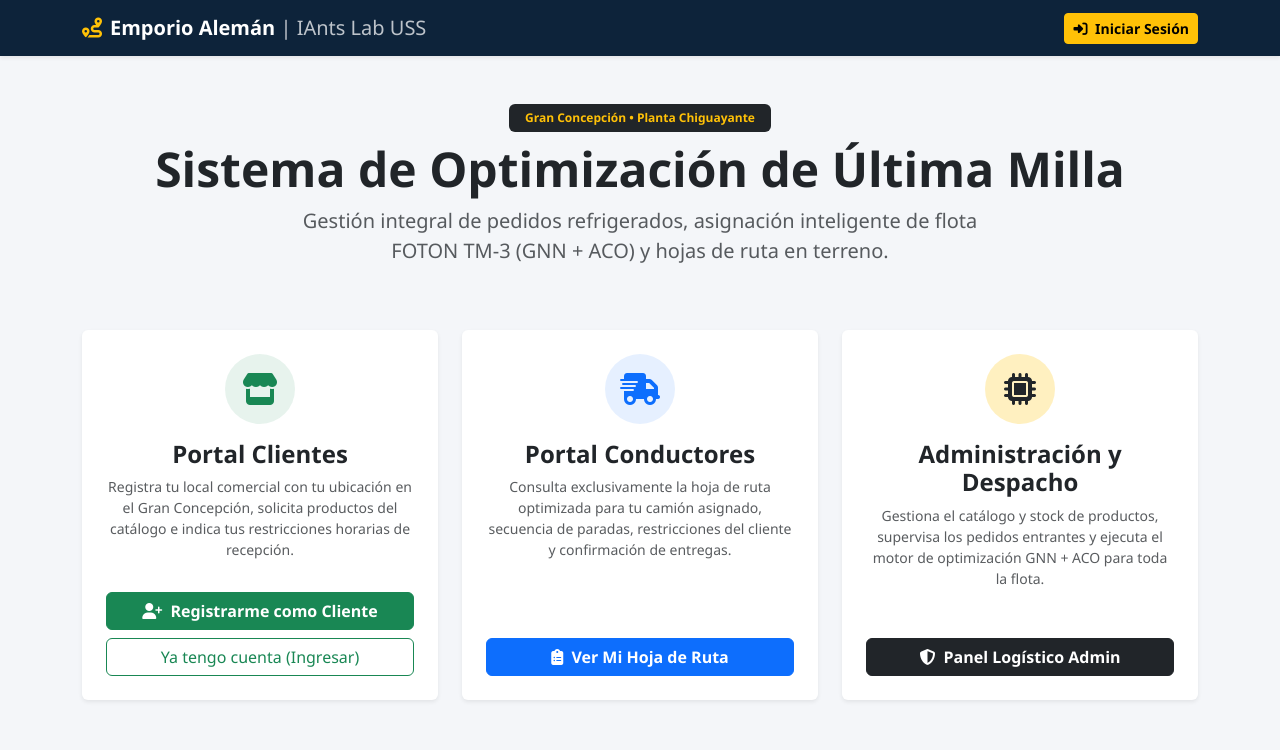
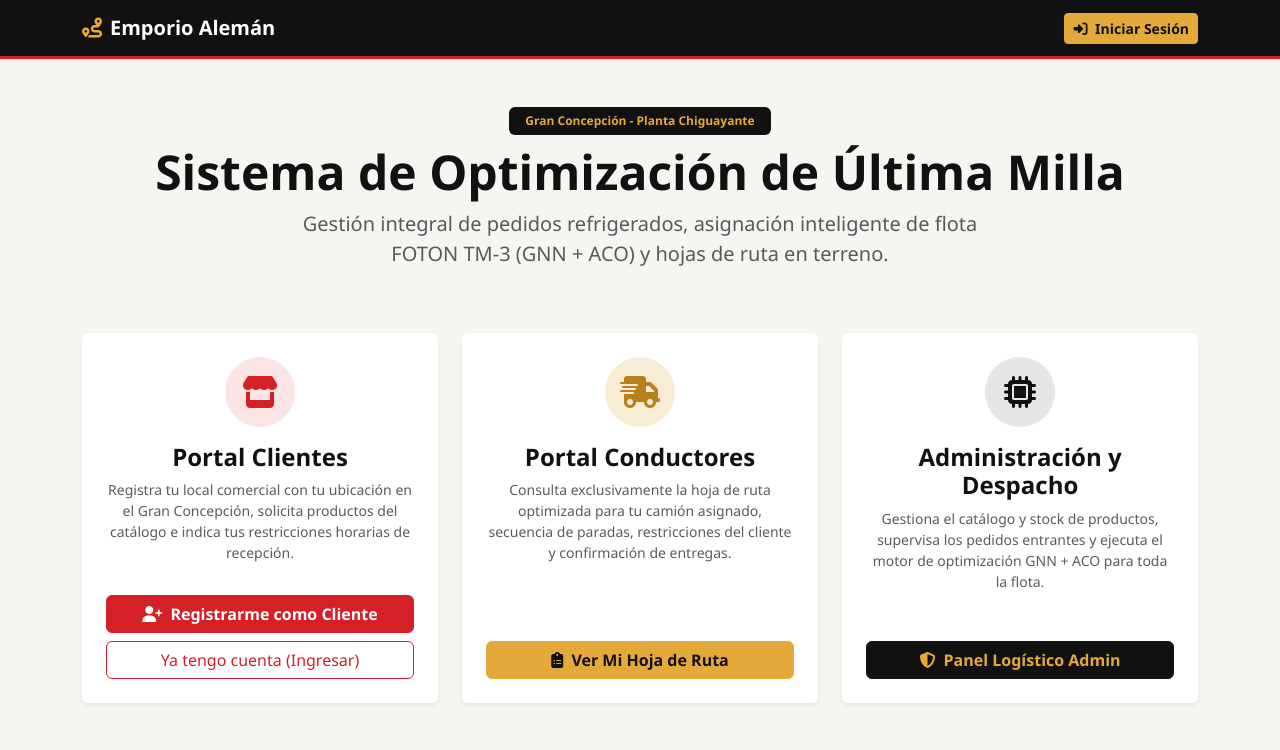
Before and after one commit to Sebpixel1987/Proyecto_IA, a Django app: template logistica/templates/logistica/home.html in a window 1280 px wide. Shown: the top 750 px of the page. Run offline with Django 3.2, Linux system fonts and the light colour scheme; the template is opened without the code that fills it, so the values that code supplies are empty.

Commit message:
Cambio de paneles de colores de interfaz

```diff
--- a/logistica/templates/logistica/base.html
+++ b/logistica/templates/logistica/base.html
@@ -7,13 +7,63 @@
     <link href="https://cdn.jsdelivr.net/npm/bootstrap@5.3.2/dist/css/bootstrap.min.css" rel="stylesheet">
     <link rel="stylesheet" href="https://cdnjs.cloudflare.com/ajax/libs/font-awesome/6.4.2/css/all.min.css">
     <style>
+        :root {
+            --ea-red: #D62027;
+            --ea-red-hover: #B0171D;
+            --ea-dark: #111111;
+            --ea-dark-hover: #262626;
+            --ea-gold: #E5A93B;
+            --ea-gold-hover: #CC9228;
+            --ea-bg: #F7F5F2;
+        }
+
         body {
-            background-color: #f4f6f9;
+            background-color: var(--ea-bg);
             font-family: 'Segoe UI', Tahoma, Geneva, Verdana, sans-serif;
+            color: var(--ea-dark);
         }
+
         .navbar-emporio {
-            background-color: #0d233a;
+            background-color: var(--ea-dark) !important;
+            border-bottom: 3px solid var(--ea-red);
         }
+
+        .text-ea-gold { color: var(--ea-gold) !important; }
+        .text-ea-red { color: var(--ea-red) !important; }
+        .text-ea-dark { color: var(--ea-dark) !important; }
+
+        .badge-ea-gold { background-color: var(--ea-gold) !important; color: var(--ea-dark) !important; }
+        .badge-ea-red { background-color: var(--ea-red) !important; color: #FFFFFF !important; }
+        .badge-ea-dark { background-color: var(--ea-dark) !important; color: var(--ea-gold) !important; }
+
+        .btn-ea-red { background-color: var(--ea-red); color: #FFFFFF; border: 1px solid var(--ea-red); }
+        .btn-ea-red:hover { background-color: var(--ea-red-hover); color: #FFFFFF; border-color: var(--ea-red-hover); }
+
+        .btn-ea-outline-red { color: var(--ea-red); border: 1px solid var(--ea-red); background-color: transparent; }
+        .btn-ea-outline-red:hover { background-color: var(--ea-red); color: #FFFFFF; }
+
+        .btn-ea-gold { background-color: var(--ea-gold); color: var(--ea-dark); border: 1px solid var(--ea-gold); }
+        .btn-ea-gold:hover { background-color: var(--ea-gold-hover); color: var(--ea-dark); border-color: var(--ea-gold-hover); }
+
+        .btn-ea-outline-gold { color: var(--ea-gold); border: 1px solid var(--ea-gold); background-color: transparent; }
+        .btn-ea-outline-gold:hover { background-color: var(--ea-gold); color: var(--ea-dark); }
+
+        .btn-ea-dark { background-color: var(--ea-dark); color: var(--ea-gold); border: 1px solid var(--ea-dark); }
+        .btn-ea-dark:hover { background-color: var(--ea-dark-hover); color: #FFFFFF; }
+
+        .ea-icon-red { background-color: rgba(214, 32, 39, 0.12); color: var(--ea-red); }
+        .ea-icon-gold { background-color: rgba(229, 169, 59, 0.22); color: #B8801A; }
+        .ea-icon-dark { background-color: rgba(17, 17, 17, 0.1); color: var(--ea-dark); }
+
+        .ea-header-dark { background-color: var(--ea-dark) !important; color: #FFFFFF !important; border-bottom: 2px solid var(--ea-gold); }
+        .ea-border-gold { border-left: 5px solid var(--ea-gold) !important; }
+        .ea-border-dark { border-left: 5px solid var(--ea-dark) !important; }
+        .ea-border-red { border-left: 5px solid var(--ea-red) !important; }
+
+        .nav-tabs .nav-link { color: #555555; }
+        .nav-tabs .nav-link:hover { color: var(--ea-dark); }
+        .nav-tabs .nav-link.active { color: var(--ea-red) !important; border-bottom: 3px solid var(--ea-red) !important; }
+
         .card-hover {
             transition: transform 0.2s ease, box-shadow 0.2s ease;
         }
@@ -28,22 +78,22 @@
     <nav class="navbar navbar-expand-lg navbar-dark navbar-emporio shadow-sm mb-4">
         <div class="container">
             <a class="navbar-brand fw-bold" href="{% url 'home' %}">
-                <i class="fa-solid fa-route me-2 text-warning"></i>Emporio Alemán <span class="fw-light text-light opacity-75">| IAnts Lab USS</span>
+                <i class="fa-solid fa-route me-2 text-ea-gold"></i>Emporio Alemán <span class="fw-light text-light opacity-75"></span>
             </a>
             <div class="d-flex align-items-center gap-3">
                 {% if user.is_authenticated %}
                     <span class="text-white small">
-                        <i class="fa-solid fa-user-circle me-1 text-warning"></i>
+                        <i class="fa-solid fa-user-circle me-1 text-ea-gold"></i>
                         <strong>{{ user.first_name|default:user.username }}</strong>
                         {% if user.perfilusuario %}
-                            <span class="badge bg-warning text-dark ms-1">{{ user.perfilusuario.get_rol_display }}</span>
+                            <span class="badge badge-ea-gold ms-1">{{ user.perfilusuario.get_rol_display }}</span>
                         {% endif %}
                     </span>
-                    <a href="{% url 'logout_rol' %}" class="btn btn-outline-light btn-sm">
+                    <a href="{% url 'logout_rol' %}" class="btn btn-ea-outline-gold btn-sm">
                         <i class="fa-solid fa-right-from-bracket me-1"></i> Salir
                     </a>
                 {% else %}
-                    <a href="{% url 'login_rol' %}" class="btn btn-warning btn-sm fw-semibold">
+                    <a href="{% url 'login_rol' %}" class="btn btn-ea-gold btn-sm fw-semibold">
                         <i class="fa-solid fa-right-to-bracket me-1"></i> Iniciar Sesión
                     </a>
                 {% endif %}
--- a/logistica/templates/logistica/home.html
+++ b/logistica/templates/logistica/home.html
@@ -4,8 +4,8 @@
 
 {% block content %}
 <div class="text-center py-4 mb-4">
-    <span class="badge bg-dark text-warning px-3 py-2 mb-2">Gran Concepción • Planta Chiguayante</span>
-    <h1 class="display-5 fw-bold text-dark">Sistema de Optimización de Última Milla</h1>
+    <span class="badge badge-ea-dark px-3 py-2 mb-2">Gran Concepción - Planta Chiguayante</span>
+    <h1 class="display-5 fw-bold text-ea-dark">Sistema de Optimización de Última Milla</h1>
     <p class="lead text-muted mx-auto" style="max-width: 720px;">
         Gestión integral de pedidos refrigerados, asignación inteligente de flota FOTON TM-3 (GNN + ACO) y hojas de ruta en terreno.
     </p>
@@ -17,19 +17,19 @@
         <div class="card h-100 border-0 shadow-sm card-hover">
             <div class="card-body p-4 d-flex flex-column text-center">
                 <div class="mb-3">
-                    <span class="d-inline-flex align-items-center justify-content-center bg-success bg-opacity-10 text-success rounded-circle" style="width: 70px; height: 70px;">
+                    <span class="d-inline-flex align-items-center justify-content-center ea-icon-red rounded-circle" style="width: 70px; height: 70px;">
                         <i class="fa-solid fa-store fa-2x"></i>
                     </span>
                 </div>
-                <h4 class="fw-bold">Portal Clientes</h4>
+                <h4 class="fw-bold text-ea-dark">Portal Clientes</h4>
                 <p class="text-muted small flex-grow-1">
                     Registra tu local comercial con tu ubicación en el Gran Concepción, solicita productos del catálogo e indica tus restricciones horarias de recepción.
                 </p>
                 <div class="d-grid gap-2 mt-3">
-                    <a href="{% url 'registro_cliente' %}" class="btn btn-success fw-semibold">
+                    <a href="{% url 'registro_cliente' %}" class="btn btn-ea-red fw-semibold">
                         <i class="fa-solid fa-user-plus me-1"></i> Registrarme como Cliente
                     </a>
-                    <a href="{% url 'login_rol' %}?rol=CLIENTE" class="btn btn-outline-success">
+                    <a href="{% url 'login_rol' %}?rol=CLIENTE" class="btn btn-ea-outline-red">
                         Ya tengo cuenta (Ingresar)
                     </a>
                 </div>
@@ -42,16 +42,16 @@
         <div class="card h-100 border-0 shadow-sm card-hover">
             <div class="card-body p-4 d-flex flex-column text-center">
                 <div class="mb-3">
-                    <span class="d-inline-flex align-items-center justify-content-center bg-primary bg-opacity-10 text-primary rounded-circle" style="width: 70px; height: 70px;">
+                    <span class="d-inline-flex align-items-center justify-content-center ea-icon-gold rounded-circle" style="width: 70px; height: 70px;">
                         <i class="fa-solid fa-truck-fast fa-2x"></i>
                     </span>
                 </div>
-                <h4 class="fw-bold">Portal Conductores</h4>
+                <h4 class="fw-bold text-ea-dark">Portal Conductores</h4>
                 <p class="text-muted small flex-grow-1">
                     Consulta exclusivamente la hoja de ruta optimizada para tu camión asignado, secuencia de paradas, restricciones del cliente y confirmación de entregas.
                 </p>
                 <div class="d-grid gap-2 mt-3">
-                    <a href="{% url 'login_rol' %}?rol=CONDUCTOR" class="btn btn-primary fw-semibold">
+                    <a href="{% url 'login_rol' %}?rol=CONDUCTOR" class="btn btn-ea-gold fw-semibold">
                         <i class="fa-solid fa-clipboard-list me-1"></i> Ver Mi Hoja de Ruta
                     </a>
                 </div>
@@ -64,16 +64,16 @@
         <div class="card h-100 border-0 shadow-sm card-hover">
             <div class="card-body p-4 d-flex flex-column text-center">
                 <div class="mb-3">
-                    <span class="d-inline-flex align-items-center justify-content-center bg-warning bg-opacity-25 text-dark rounded-circle" style="width: 70px; height: 70px;">
+                    <span class="d-inline-flex align-items-center justify-content-center ea-icon-dark rounded-circle" style="width: 70px; height: 70px;">
                         <i class="fa-solid fa-microchip fa-2x"></i>
                     </span>
                 </div>
-                <h4 class="fw-bold">Administración y Despacho</h4>
+                <h4 class="fw-bold text-ea-dark">Administración y Despacho</h4>
                 <p class="text-muted small flex-grow-1">
                     Gestiona el catálogo y stock de productos, supervisa los pedidos entrantes y ejecuta el motor de optimización GNN + ACO para toda la flota.
                 </p>
                 <div class="d-grid gap-2 mt-3">
-                    <a href="{% url 'login_rol' %}?rol=ADMIN" class="btn btn-dark fw-semibold">
+                    <a href="{% url 'login_rol' %}?rol=ADMIN" class="btn btn-ea-dark fw-semibold">
                         <i class="fa-solid fa-shield-halved me-1"></i> Panel Logístico Admin
                     </a>
                 </div>
```
Also changed, not shown: logistica/templates/logistica/panel_admin.html (+30 -30 lines).
